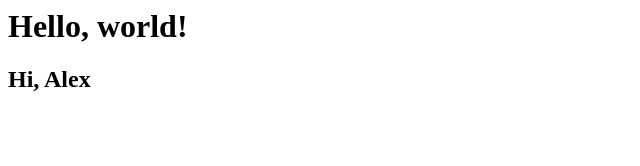
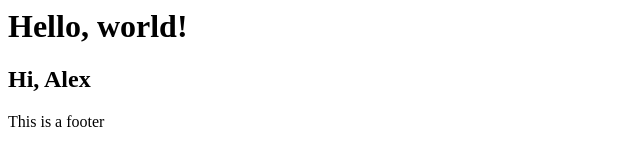
Before and after one commit to agjordan/test-repository, a plain HTML site: page index.html in a window 1280 px wide. Shown: the whole page, without its empty margins (0-640 px from the left). Drawn offline with Linux system fonts and the light colour scheme.

Commit message:
added footer to index.html

```diff
--- a/index.html
+++ b/index.html
@@ -1,2 +1,4 @@
 <h1>Hello, world!</h1>
 <h2>Hi, Alex</h2>
+
+<footer>This is a footer</footer>
```
